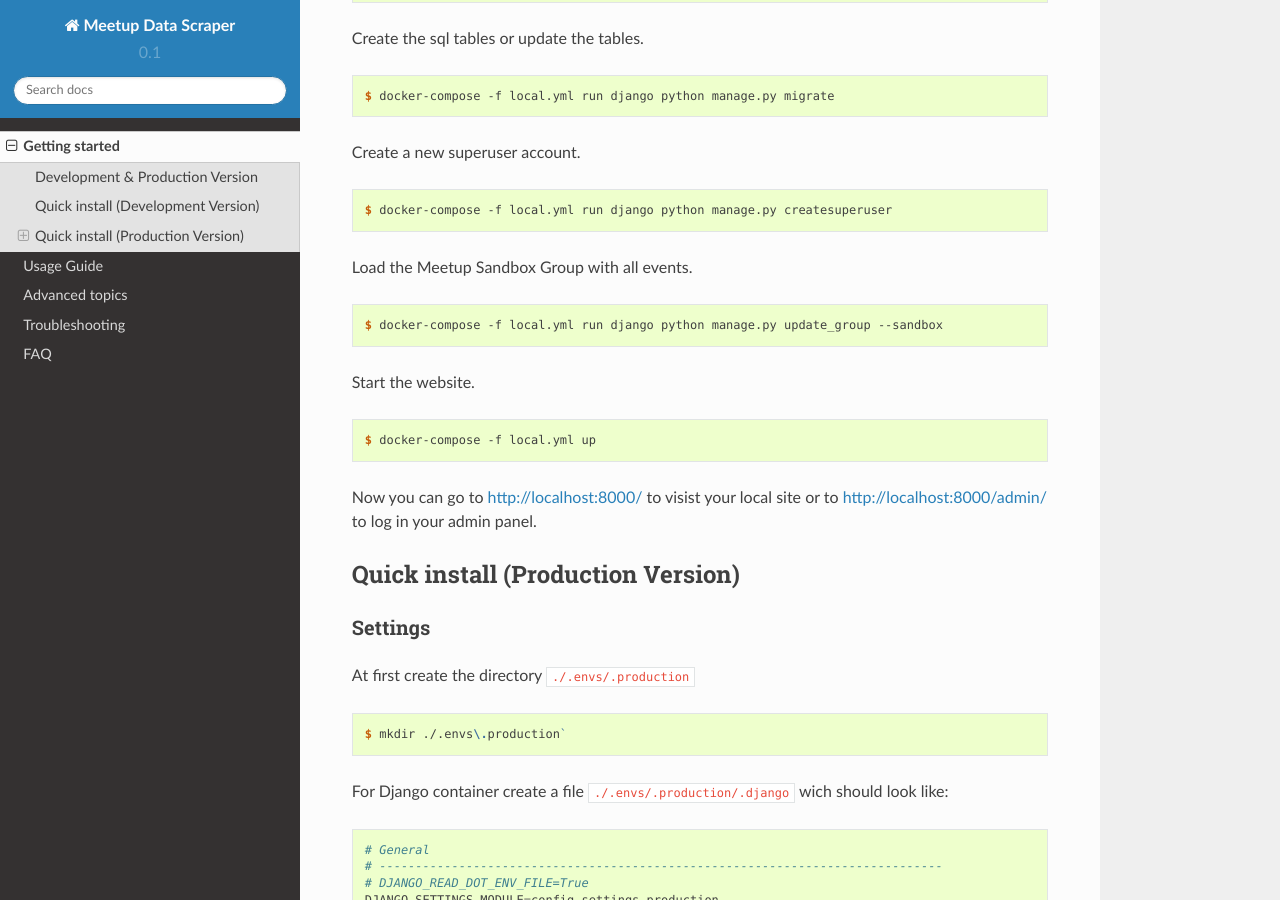
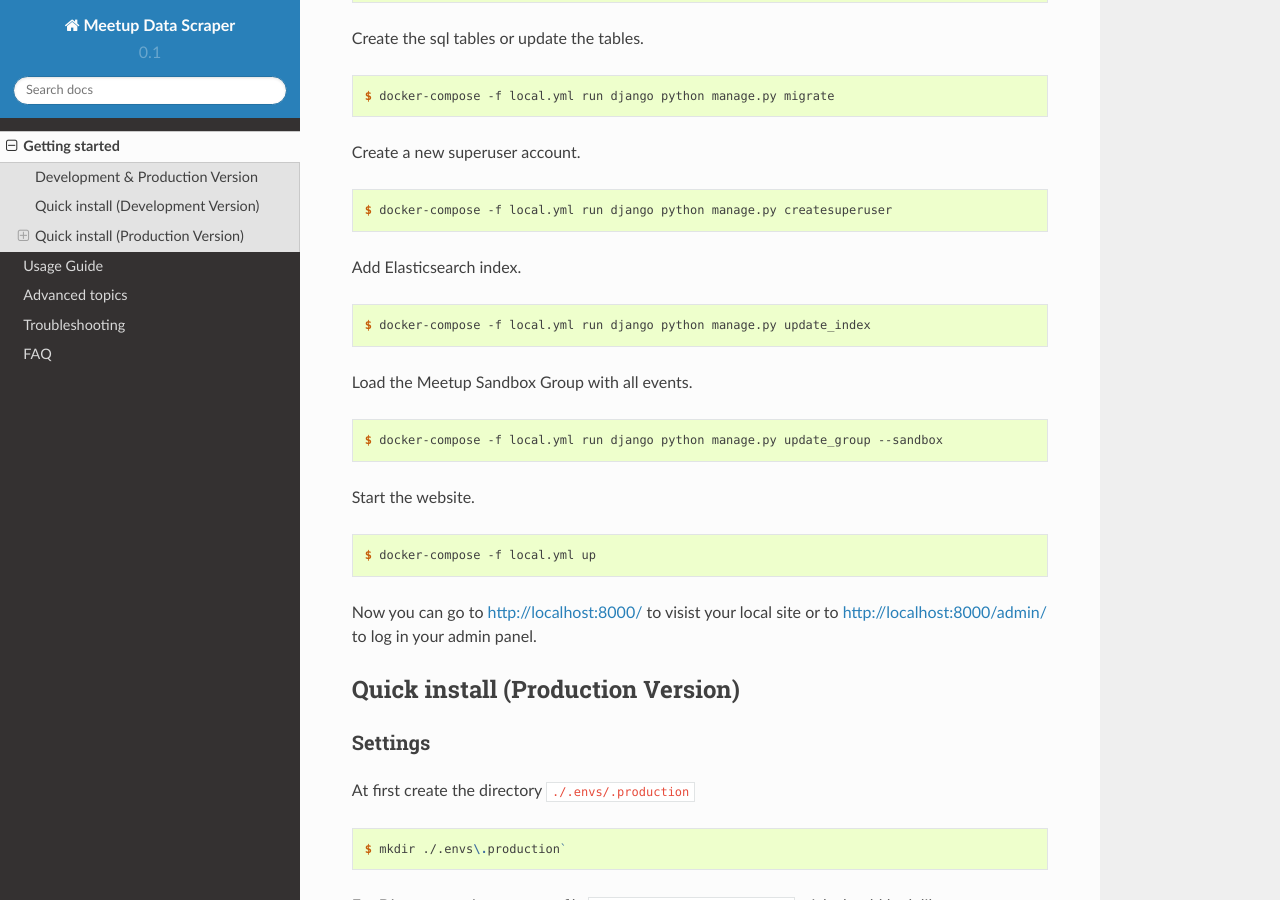
Before and after one commit to linuxluigi/meetup-data-scraper, a Sphinx documentation site: the page built from docs/getting_started.rst, in a window 1280 px wide and 900 px high, scrolled down 681 px. Built offline with Sphinx 7.4.7 and the Read the Docs theme 2.0.0, drawn with Linux system fonts in a browser that asks for light colours; some of the changed text lies outside the part shown.

Commit message:
add elasticsearch add index

```diff
--- a/docs/getting_started.rst
+++ b/docs/getting_started.rst
@@ -35,6 +35,12 @@
 .. code-block:: console
 
     $ docker-compose -f local.yml run django python manage.py createsuperuser
+
+Add Elasticsearch index.
+
+.. code-block:: console
+
+    $ docker-compose -f local.yml run django python manage.py update_index
 
 Load the Meetup Sandbox Group with all events.
 
@@ -147,6 +153,12 @@
 
     $ docker-compose -f production.yml run django python manage.py migrate
 
+Add Elasticsearch index.
+
+.. code-block:: console
+
+    $ docker-compose -f production.yml run django python manage.py update_index
+
 Create a new superuser account.
 
 .. code-block:: console
```
